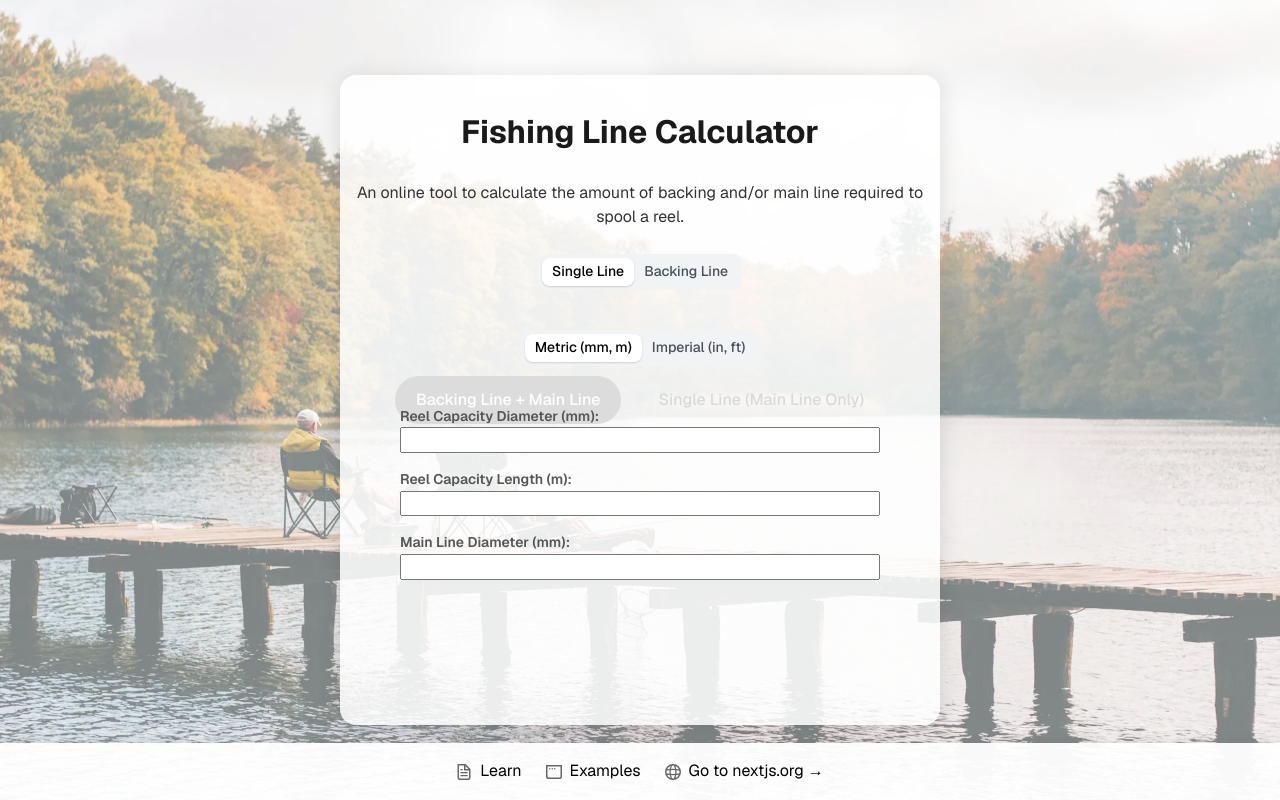
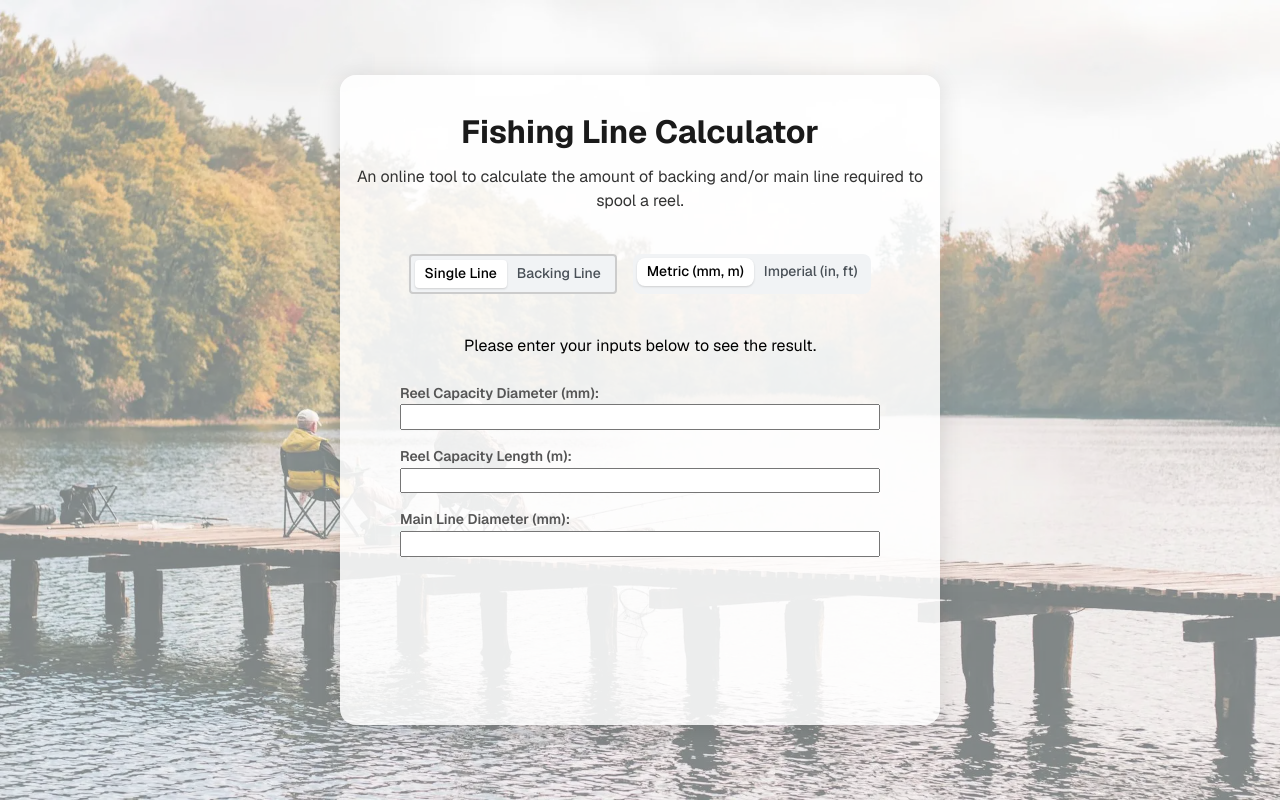
Before and after one commit to Noah-Bakr/Fishing-Line-Calculator, a Next.js app: page / in a window 1280 px wide. Built offline with nearby package versions, Linux system fonts and the light colour scheme.

Commit message:
feat: improve result messaging for main line and backing line calculations with singular/plural units

```diff
--- a/src/app/page.tsx
+++ b/src/app/page.tsx
@@ -39,7 +39,11 @@ export default function Home() {
         }
         const mainLineLength = (rcl * Math.pow(rcd, 2)) / Math.pow(mld, 2);
         const displayLength = unitSystem === 'imperial' ? mToFeet(mainLineLength) : mainLineLength;
-        setResult(`You need ${Math.round(displayLength * 100) / 100} ${unitSystem === 'imperial' ? 'feet' : 'meters'} of main line.`);
+        const rounded = Math.round(displayLength * 100) / 100;
+        const unit = unitSystem === 'imperial'
+          ? (rounded === 1 ? 'foot' : 'feet')
+          : (rounded === 1 ? 'meter' : 'meters');
+        setResult(`You need ${rounded} ${unit} of main line.`);
       } else {
         setResult('');
       }
@@ -60,7 +64,11 @@ export default function Home() {
         }
         const backingLineLength = (rcl * Math.pow(rcd, 2) - mll * Math.pow(mld, 2)) / Math.pow(bd, 2);
         const displayLength = unitSystem === 'imperial' ? mToFeet(backingLineLength) : backingLineLength;
-        setResult(`You need ${Math.round(displayLength * 100) / 100} ${unitSystem === 'imperial' ? 'feet' : 'meters'} of backing line.`);
+        const rounded = Math.round(displayLength * 100) / 100;
+        const unit = unitSystem === 'imperial'
+          ? (rounded === 1 ? 'foot' : 'feet')
+          : (rounded === 1 ? 'meter' : 'meters');
+        setResult(`You need ${rounded} ${unit} of backing line.`);
       } else {
         setResult('');
       }
@@ -75,8 +83,11 @@ export default function Home() {
     <div className={styles.page}>
       <main className={styles.main}>
         <div className={styles.squareWrapper}>
+          <div className={styles.squareWrapperHeading}>
             <h1>Fishing Line Calculator</h1>
             <p>An online tool to calculate the amount of backing and/or main line required to spool a reel.</p>
+          </div>
+          <div className={styles.controls}>
             <SegmentedControl
               value={mode}
               onChange={(value) => setMode(value as 'single' | 'backing')}
@@ -85,9 +96,7 @@ export default function Home() {
                 { label: 'Backing Line', value: 'backing' },
               ]}
               fullWidth
-            variant="filled"
-            radius="md"
-            style={{ marginBottom: '1rem' }}
+              style={{ marginBottom: '1rem', border: '2px solid #ccc' }}
             />
             <SegmentedControl
               value={unitSystem}
@@ -101,7 +110,9 @@ export default function Home() {
               radius="md"
               style={{ marginBottom: '1rem' }}
             />
-          {result && <div className={styles.result}>{result}</div>}
+          </div>
+          <div className={styles.result}>{result ? result : "Please enter your inputs below to see the result."}</div>
+
           <form className={styles.calculatorForm}>
             <label>
               Reel Capacity Diameter ({unitSystem === 'imperial' ? 'inches' : 'mm'}):
@@ -188,14 +199,14 @@ export default function Home() {
             />
             Deploy now
           </a> */}
-          <a
+          {/* <a
             className={styles.primary}
             href=""
             target="_blank"
             rel="noopener noreferrer"
           >
             Backing Line + Main Line
-          </a>
+          </a> */}
           {/* <a
             href="https://nextjs.org/docs?utm_source=create-next-app&utm_medium=appdir-template&utm_campaign=create-next-app"
             target="_blank"
@@ -204,17 +215,17 @@ export default function Home() {
           >
             Read our docs
           </a> */}
-          <a
+          {/* <a
             href=""
             target="_blank"
             rel="noopener noreferrer"
             className={styles.secondary}
           >
             Single Line (Main Line Only)
-          </a>
+          </a> */}
         </div>
       </main>
-      <footer className={styles.footer}>
+      {/* <footer className={styles.footer}>
         <a
           href="https://nextjs.org/learn?utm_source=create-next-app&utm_medium=appdir-template&utm_campaign=create-next-app"
           target="_blank"
@@ -257,7 +268,7 @@ export default function Home() {
           />
           Go to nextjs.org →
         </a>
-      </footer>
+      </footer> */}
     </div>
   );
 }
```
Lines whose indentation alone changed are shown as unchanged.
